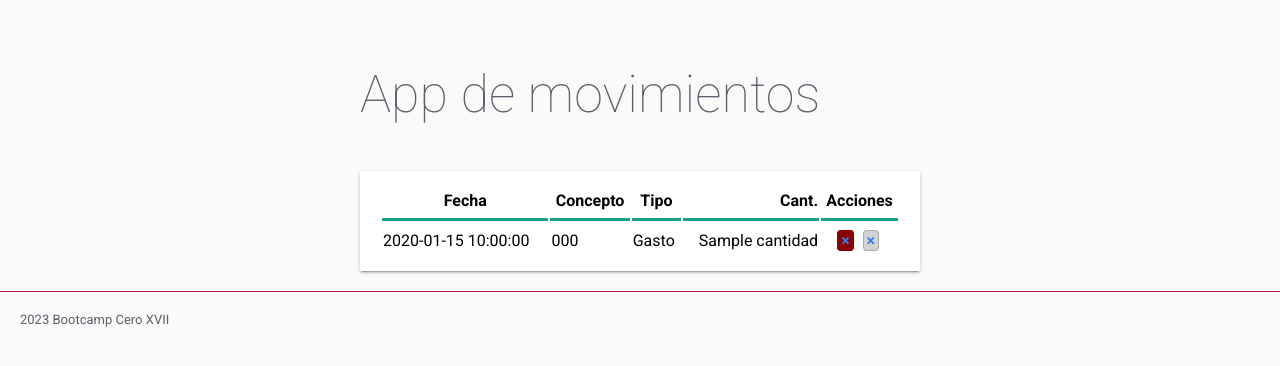
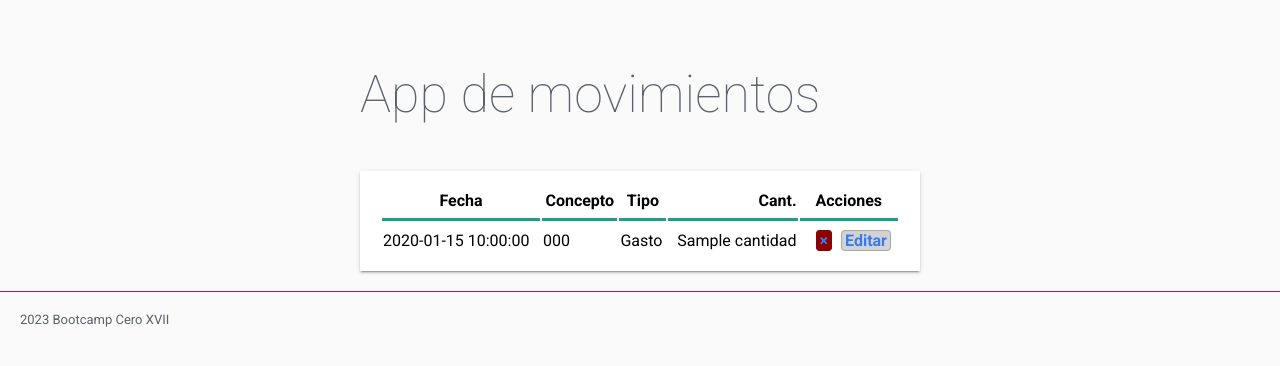
Before and after one commit to diegoao/flask_sql, a Flask app: template balance/templates/inicio.html in a window 1280 px wide. Shown: the part 75-441 px from the top of the page. Run offline with Flask 3, Linux system fonts and the light colour scheme; the template is opened without the code that fills it: most values are stand-ins (such as "Sample title", 1, 10 or a date in 2020).

Commit message:
Modifico botón de editar

```diff
--- a/balance/templates/inicio.html
+++ b/balance/templates/inicio.html
@@ -34,7 +34,7 @@
         <td class="numero">{{ m.cantidad }}</td>
         <td class="acciones">
             <a href="/borrar/{{ m.id }}" class="mini-boton">&times;</a>
-            <a href="/editar/{{ m.id }}" class="mini-boton2">&times;</a>
+            <a href="/editar/{{ m.id }}" class="mini-boton2">Editar</a>
         </td>
     </tr>
     {% if m.has_errors %}
```
